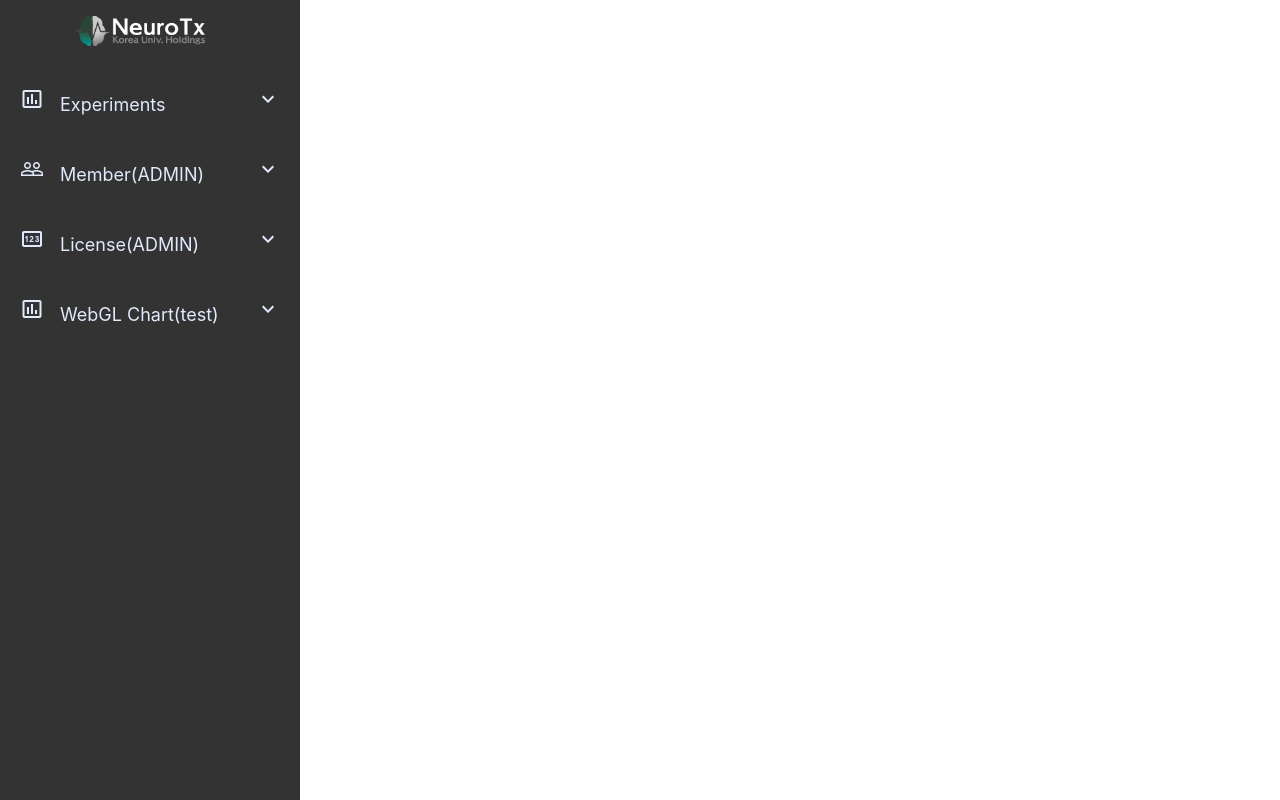
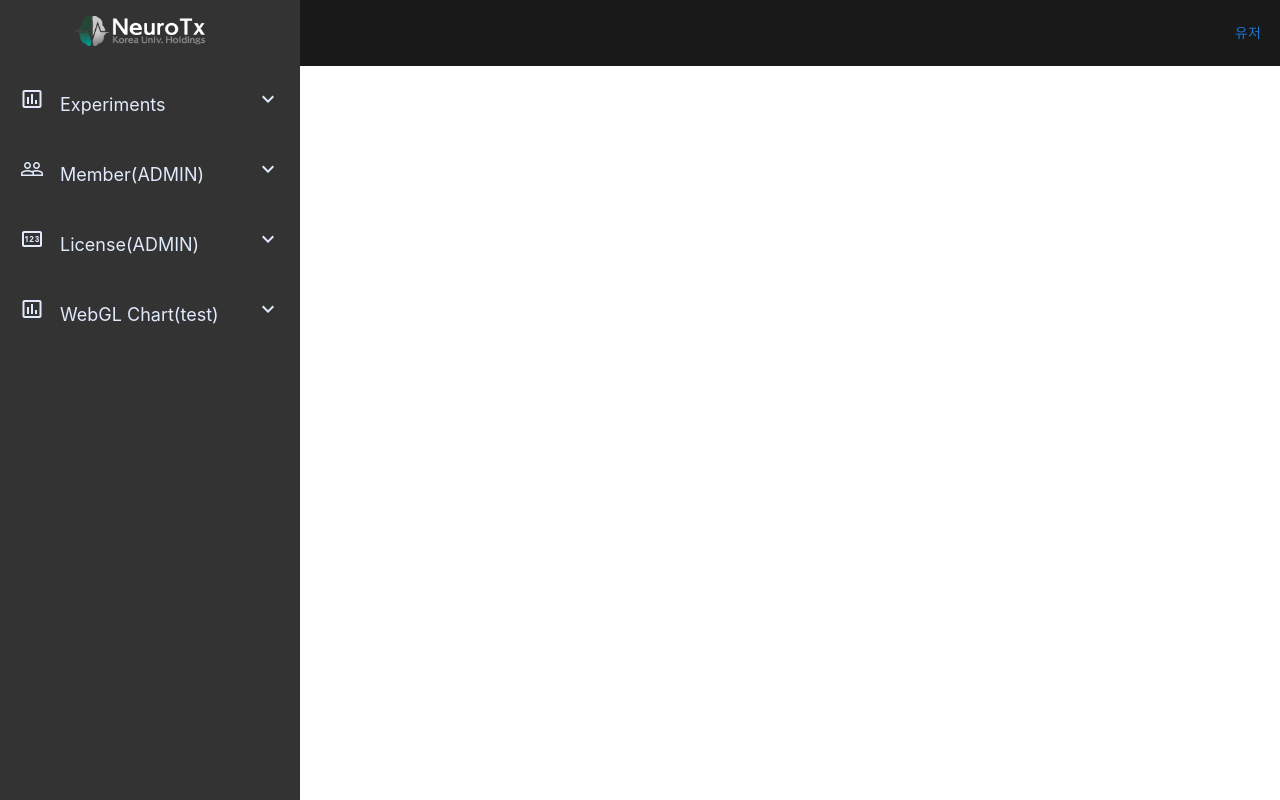
Before and after one commit to jinchaeyeon/SleepAid_Web_Stimulation, a React (Create React App) app: page / in a window 1280 px wide. Built offline with nearby package versions, Linux system fonts and the light colour scheme.

Commit message:
Header 만드는중

```diff
--- a/src/UI/organisms/Header/Header.js
+++ b/src/UI/organisms/Header/Header.js
@@ -1,9 +1,36 @@
-import { Box } from '@mui/material';
+import { Box, Button, Menu, MenuItem } from "@mui/material";
+import {useState} from 'react';
 
 function Header() {
+  const [anchorEl, setAnchorEl] = useState(null);
+  const open = Boolean(anchorEl);
+  const handleClick = (event) => {
+    setAnchorEl(event.currentTarget);
+  };
+  const handleClose = () => {
+    setAnchorEl(null);
+  };
   return (
     <>
-      <Box>
+      <Box style={{ width: "100%", height: 66, backgroundColor: "#191919"}}>
+        <Button
+          id="basic-button"
+          aria-controls={open ? "basic-menu" : undefined}
+          aria-haspopup="true"
+          aria-expanded={open ? "true" : undefined}
+          onClick={handleClick}
+          style={{float: 'right', height: "100%"}}
+        >
+          유저
+        </Button>
+        <Menu
+          id="basic-menu"
+          anchorEl={anchorEl}
+          open={open}
+          onClose={handleClose}
+        >
+          <MenuItem style={{backgroundColor:'#A3A5B5'}} onClick={handleClose}>Change Password</MenuItem>
+        </Menu>
       </Box>
     </>
   );
--- a/src/UI/organisms/Sidebar/Sidebar.js
+++ b/src/UI/organisms/Sidebar/Sidebar.js
@@ -9,7 +9,7 @@ const Sidebar = () => {
   const publicUrl = process.env.PUBLIC_URL;
   return (
     <>
-      <Box style={{ width: 300, height: "100vh", backgroundColor: "#333333" }}>
+      <Box style={{ width: 300, height: "100vh", backgroundColor: "#333333", float:'left'}}>
         <Box
           style={{
             justifyContent: "center",
--- a/src/UI/templates/App.js
+++ b/src/UI/templates/App.js
@@ -1,9 +1,9 @@
-import { BrowserRouter, Routes, Route } from 'react-router-dom';
-import React from 'react';
-import Header from '../organisms/Header/Header';
-import Sidebar from '../organisms/Sidebar/Sidebar';
-import MainPage from '../pages/MainPage/MainPage';
-import './App.css'
+import { BrowserRouter, Routes, Route } from "react-router-dom";
+import React from "react";
+import Header from "../organisms/Header/Header";
+import Sidebar from "../organisms/Sidebar/Sidebar";
+import MainPage from "../pages/MainPage/MainPage";
+import "./App.css";
 
 const App = () => {
   return (
@@ -11,7 +11,7 @@ const App = () => {
       <div className="App">
         <BrowserRouter>
           <Sidebar />
-          <Header sx={{ marginBottom: 10 }} />
+          <Header />
           <Routes>
             <Route path="/" element={<MainPage />} />
           </Routes>
```
